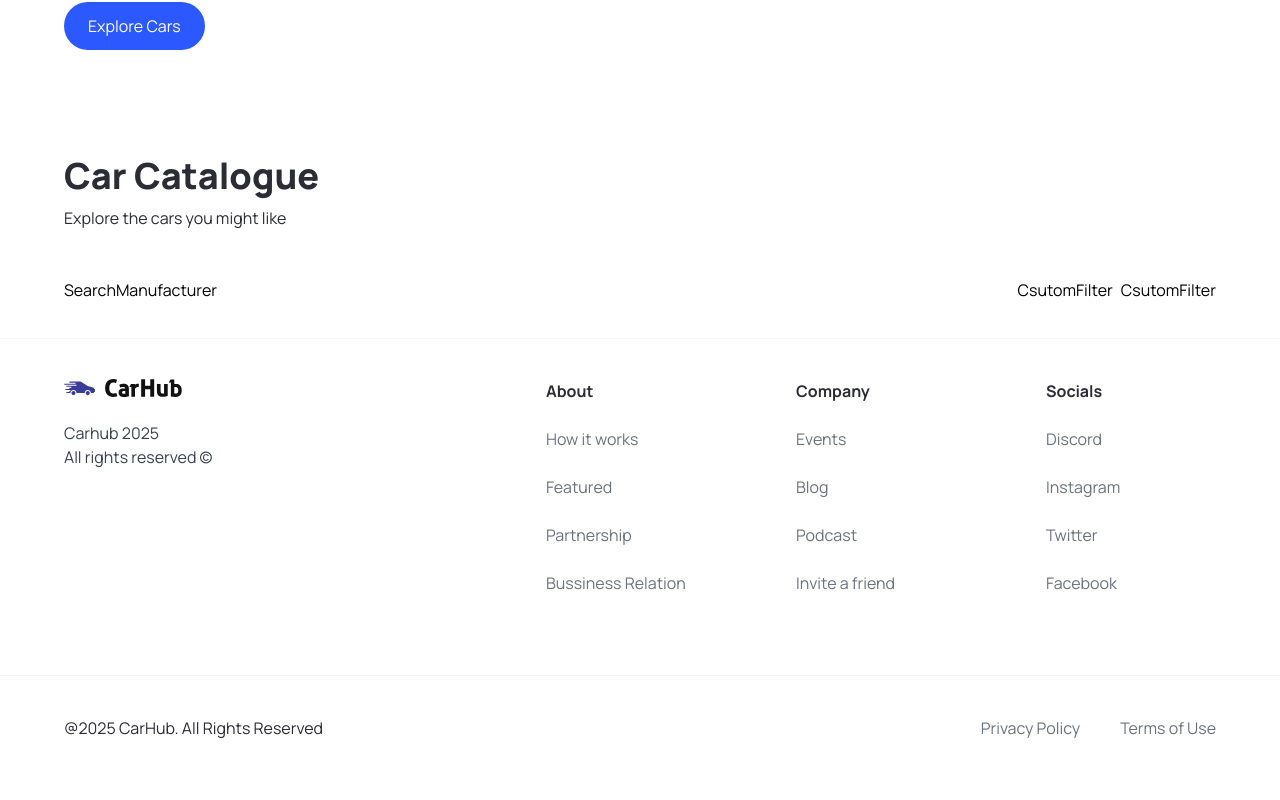
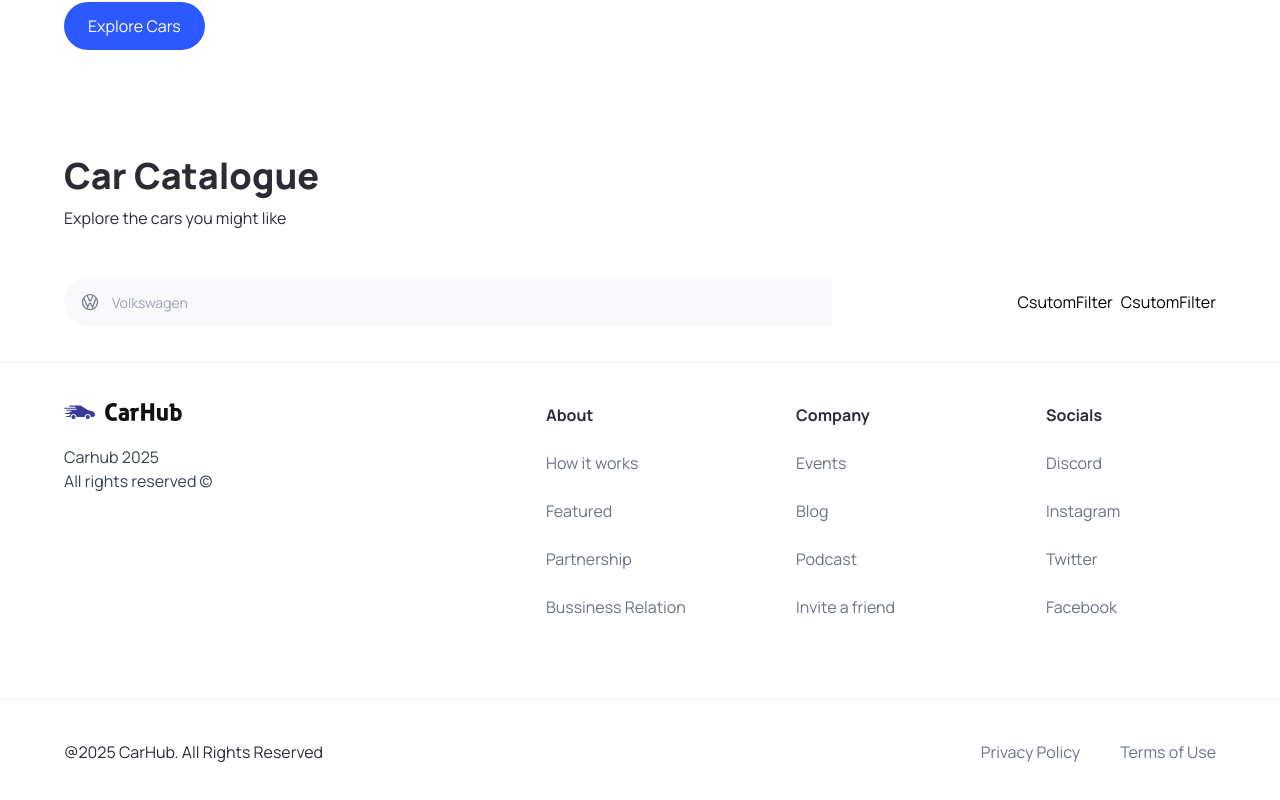
Before and after one commit to Ntanzi07/CarAplication, a Next.js app: page / in a window 1280 px wide. Shown: the part 708-1508 px from the top of the page. Built offline with nearby package versions, Linux system fonts and the light colour scheme.

Commit message:
creating combobox on SearchManufacturer

```diff
--- a/components/SearchBar.tsx
+++ b/components/SearchBar.tsx
@@ -4,13 +4,16 @@
 import SearchManufacturer from "./SearchManufacturer"
 
 const SearchBar = () => {
-  const [manufacturer, setmanufacturer] = useState('')
+  const [manufacturer, setmanufacturer] = useState('');
 
   const handleSearch = () => {}
   return (
     <form className="searchbar" onSubmit={handleSearch}>
       <div className="searchbar__item">
-        <SearchManufacturer />
+        <SearchManufacturer
+          manufacturer={manufacturer}
+          setmanufacturer={setmanufacturer}
+        />
       </div>
     </form>
   )
--- a/components/SearchManufacturer.tsx
+++ b/components/SearchManufacturer.tsx
@@ -1,10 +1,80 @@
-
+"use client"
+import Image from 'next/image';
 import { Combobox, Transition } from '@headlessui/react';
 import { SearchManufacturerProps } from '@/types';
+import { useState, Fragment } from 'react';
+import { manufacturers } from '@/constants';
 
-const SearchManufacturer = ( {manufacturer, setManufacturer}: SearchManufacturerProps) => {
+const SearchManufacturer = ({ manufacturer, setManufacturer }: SearchManufacturerProps) => {
+  const [query, setQuery] = useState('');
+
+  const filteredManufacturers =
+    query === ""
+      ? manufacturers
+      : manufacturers.filter((item) => (
+        item.toLowerCase()
+          .replace(/\s+/g, "")
+          .includes(query.toLowerCase().replace(/\s+/g, ""))
+      ));
+
   return (
-    <div>SearchManufacturer</div>
+    <div className="search-manufacturer">
+      <Combobox>
+        <div className='relative w-full'>
+          <Combobox.Button className="absolute top-[14px]">
+            <Image
+              src="/car-logo.svg"
+              width={20}
+              height={20}
+              className="ml-4"
+              alt="Car Logo"
+            />
+          </Combobox.Button>
+          <Combobox.Input
+            className="search-manufacturer__input"
+            placeholder="Volkswagen"
+            displayValue={(manufacturer: string) => manufacturer}
+            onChange={(e) => setQuery(e.target.value)}
+          />
+
+          <Transition
+            as={Fragment}
+            leave="transiotion ease-in duration-100"
+            leaveFrom='opacity-100'
+            leaveTo='opacity-0'
+            afterLeave={() => setQuery('')}
+          >
+            <Combobox.Options>
+              {filteredManufacturers.length === 0 && query !== ""
+                ? (
+                  <Combobox.Option
+                    value={query}
+                    className="search-manufacturer__option"
+                  >
+                    Create "{query}"
+                  </Combobox.Option>
+                ) : (
+                  filteredManufacturers.map((item) => (
+                    <Combobox.Option
+                      key={item}
+                      className={({ active }) => `
+                        relative search-manufacturer__option
+                        ${active
+                          ? 'bg-primary-blue text-white'
+                          : 'text-gray-900'}
+                      `}
+                      value={item}
+                    >
+                      {item}
+                    </Combobox.Option>
+
+                  ))
+                )}
+            </Combobox.Options>
+          </Transition>
+        </div>
+      </Combobox>
+    </div>
   )
 }
 
```
